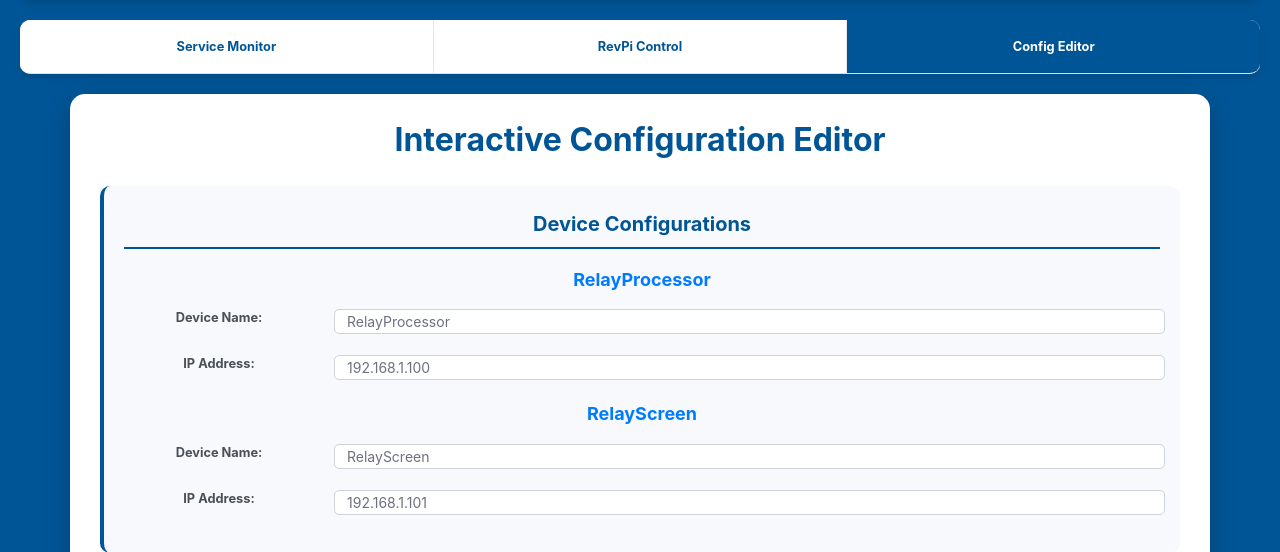
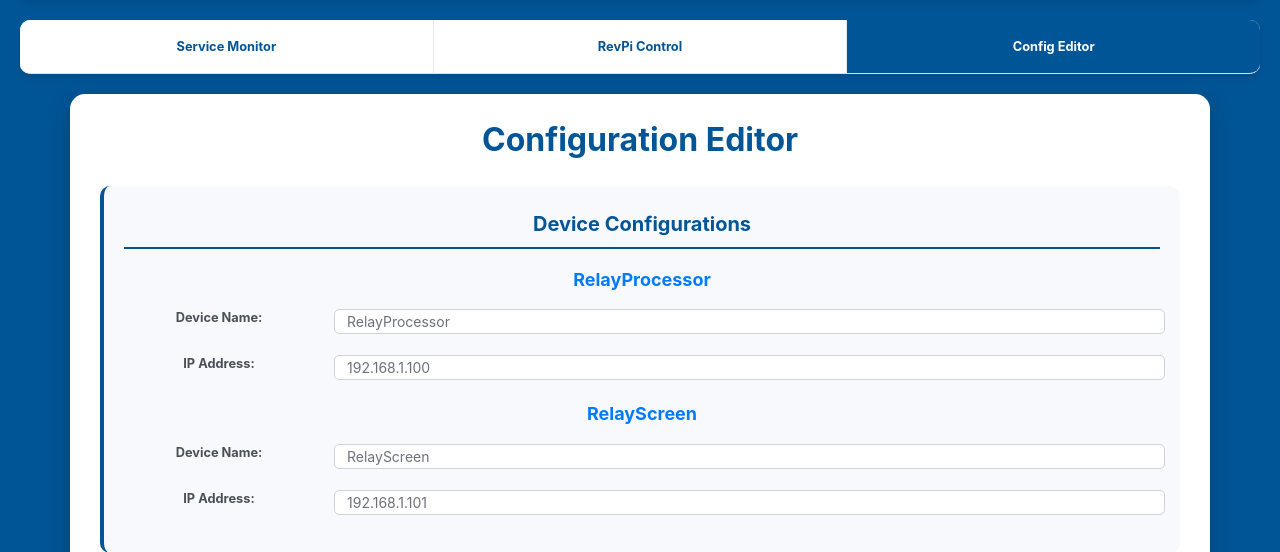
Before and after one commit to edson-jebi/Boot-Monitoring, a Flask app: page /config-editor in a window 1280 px wide. Shown: the part 100-652 px from the top of the page. Run offline with Flask 3, Linux system fonts and the light colour scheme; the visitor is signed in with stand-in values (Sample User, id 1); some libraries are stand-ins or nearby versions.

Commit message:
Update application branding and clean up interface
- Changed APP_NAME from 'JEBI Control Panel' to 'BRADKEN'
- Simplified config editor title from 'Interactive Configuration Editor' to 'Configuration Editor'
- Removed empty log_files.html template file (functionality integrated into config editor)

```diff
--- a/config.py
+++ b/config.py
@@ -21,7 +21,7 @@ class Config:
     DEBUG: bool = os.environ.get('DEBUG', 'False').lower() == 'true'
 
     # Application settings
-    APP_NAME: str = "JEBI Control Panel"
+    APP_NAME: str = "BRADKEN"
     SESSION_TIMEOUT: int = int(os.environ.get('SESSION_TIMEOUT') or 3600)  # 1 hour
 
     # Command settings
--- a/templates/config_editor.html
+++ b/templates/config_editor.html
@@ -338,7 +338,7 @@
 </div>
 
 <div class="container">
-    <h1 class="title">Interactive Configuration Editor</h1>
+    <h1 class="title">Configuration Editor</h1>
 
     <div class="config-info" style="display: none;">
         <strong>Configuration File:</strong>
```
